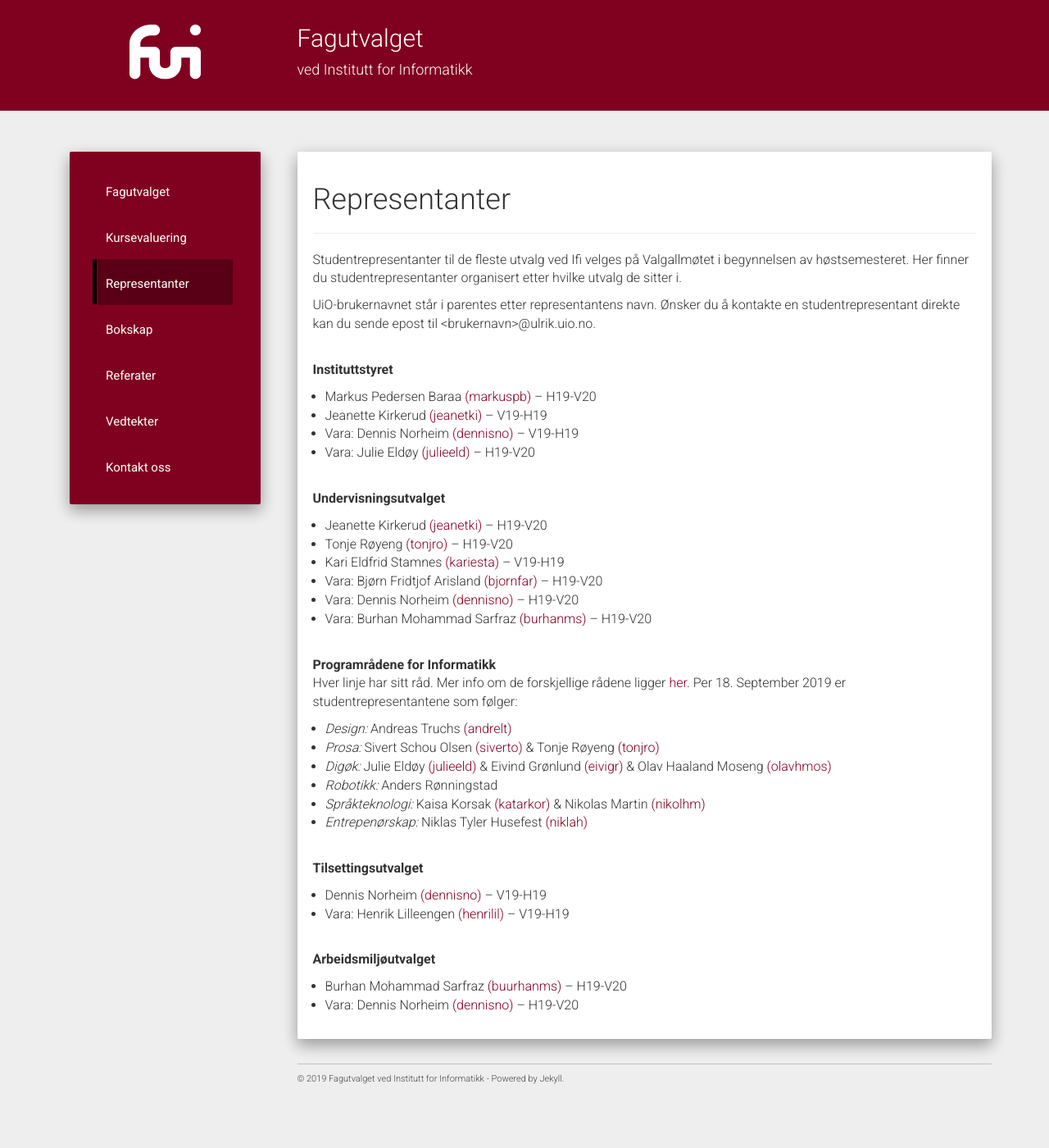
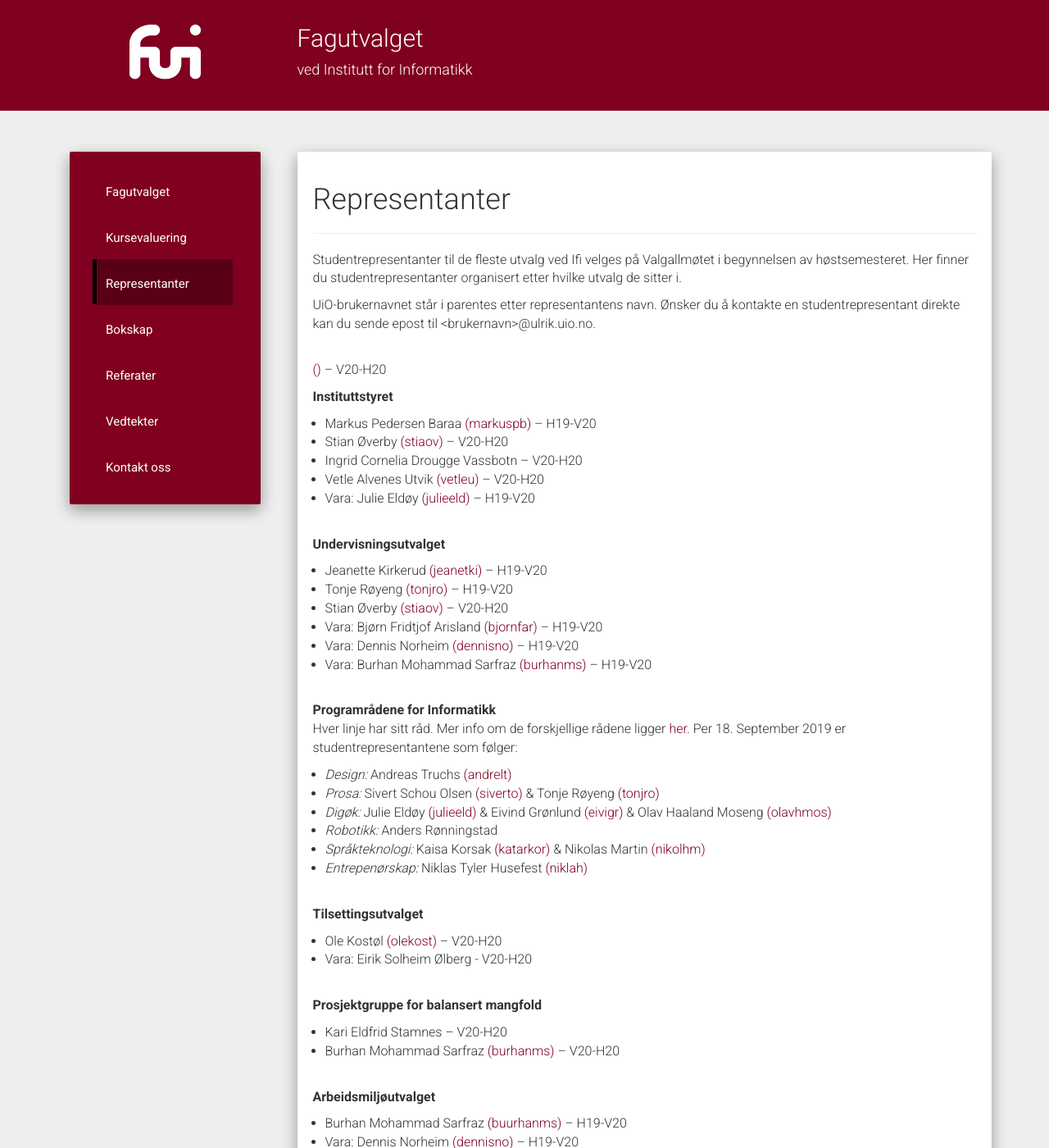
Before and after one commit to fui/fui.github.io, a Jekyll site: the page built from pages/representanter.md, in a window 1280 px wide and 1400 px high. Shown: the whole window at 82% size. Built offline with Jekyll 4.4.1, drawn with Linux system fonts in a browser that asks for light colours; nearby versions of some CDN libraries.

Commit message:
Oppdaterte lister over represntanter i utvalgene samt meldemmer i FUI

```diff
--- a/pages/representanter.md
+++ b/pages/representanter.md
@@ -18,17 +18,20 @@ UiO-brukernavnet står i parentes etter representantens navn. Ønsker du
 \<brukernavn\>@ulrik.uio.no.
 <br><br>
 
+[()](mailto:@ulrik.uio.no) – V20-H20
+
 **Instituttstyret**
 * Markus Pedersen Baraa [(markuspb)](mailto:markuspb@ulrik.uio.no) – H19-V20
-* Jeanette Kirkerud [(jeanetki)](mailto:jeanetki@ulrik.uio.no) – V19-H19
-* Vara: Dennis Norheim [(dennisno)](mailto:dennisno@ulrik.uio.no) – V19-H19
+* Stian Øverby [(stiaov)](mailto:stiaov@ulrik.uio.no) – V20-H20
+* Ingrid Cornelia Drougge Vassbotn – V20-H20
+* Vetle Alvenes Utvik [(vetleu)](mailto:vetleu@ulrik.uio.no) – V20-H20
 * Vara: Julie Eldøy [(julieeld)](mailto:julieeld@ulrik.uio.no) – H19-V20
 <br><br>
 
 **Undervisningsutvalget**
 * Jeanette Kirkerud [(jeanetki)](mailto:jeanetki@ulrik.uio.no) – H19-V20
 * Tonje Røyeng [(tonjro)](mailto:tonjro@ulrik.uio.no) – H19-V20
-* Kari Eldfrid Stamnes [(kariesta)](mailto:kariesta@ulrik.uio.no) – V19-H19
+* Stian Øverby [(stiaov)](mailto:stiaov@ulrik.uio.no) – V20-H20
 * Vara: Bjørn Fridtjof Arisland [(bjornfar)](mailto:bjornfar@ulrik.uio.no) – H19-V20
 * Vara: Dennis Norheim [(dennisno)](mailto:dennisno@ulrik.uio.no) – H19-V20
 * Vara: Burhan Mohammad Sarfraz [(burhanms)](mailto:burhanms@ulrik.uio.no) – H19-V20
@@ -45,8 +48,13 @@ Hver linje har sitt råd. Mer info om de forskjellige rådene ligger [her](https
 <br><br>
 
 **Tilsettingsutvalget**
-* Dennis Norheim [(dennisno)](mailto:dennisno@ulrik.uio.no)  – V19-H19
-* Vara: Henrik Lilleengen [(henrilil)](mailto:henrilil@ulrik.uio.no) – V19-H19
+* Ole Kostøl [(olekost)](mailto:olekost@ulrik.uio.no)  – V20-H20
+* Vara: Eirik Solheim Ølberg - V20-H20
+<br><br>
+
+**Prosjektgruppe for balansert mangfold**
+* Kari Eldfrid Stamnes – V20-H20
+* Burhan Mohammad Sarfraz [(burhanms)](mailto:burhanms@ulrik.uio.no) – V20-H20
 <br><br>
 
 **Arbeidsmiljøutvalget**
```
Also changed, not shown: pages/fagutvalget.md (+11 -6 lines).
